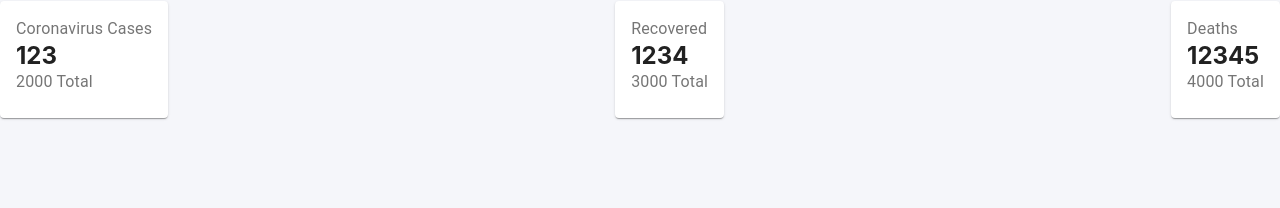
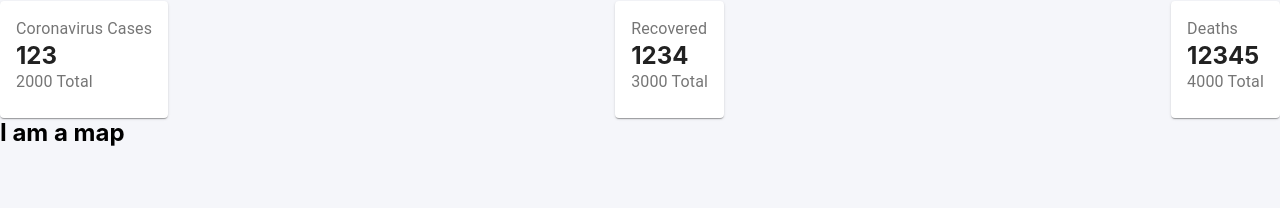
Before and after one commit to roryjarrard/covid-tracker, a React (Create React App) app: page / in a window 1280 px wide. Shown: the part 75-283 px from the top of the page. Built offline with nearby package versions, Linux system fonts and the light colour scheme; no server answers.

Commit message:
add Map component frame

```diff
--- a/src/App.js
+++ b/src/App.js
@@ -3,6 +3,7 @@ import { FormControl, Select, MenuItem } from '@material-ui/core'
 import './App.css'
 
 import InfoBox from './components/InfoBox'
+import Map from './components/Map'
 
 function App() {
   const [countries, setCountries] = useState([])
@@ -50,14 +51,11 @@ function App() {
         <InfoBox title='Recovered' cases={1234} total={3000} />
         <InfoBox title='Deaths' cases={12345} total={4000} />
       </div>
-      {/* InfoBoxes */}
-      {/* InfoBoxes */}
-      {/* InfoBoxes */}
 
       {/* Table */}
       {/* Graph */}
 
-      {/* Map */}
+      <Map />
     </div>
   )
 }
--- /dev/null
+++ b/src/components/Map.js
@@ -0,0 +1,11 @@
+import React from 'react'
+
+function Map() {
+  return (
+    <div className='map'>
+      <h2>I am a map</h2>
+    </div>
+  )
+}
+
+export default Map
```
